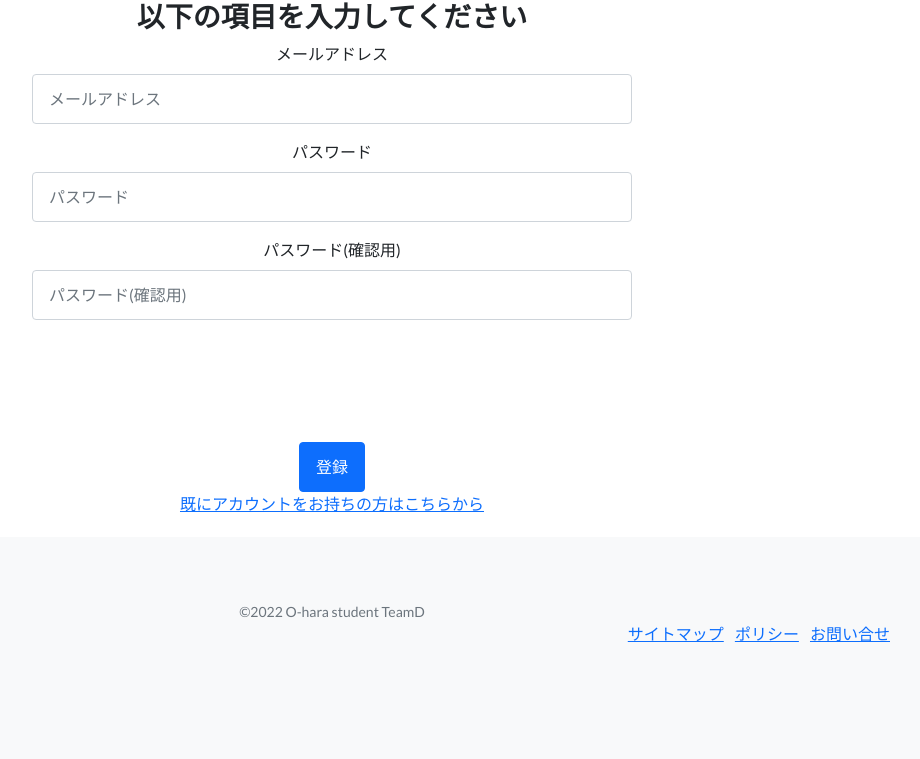
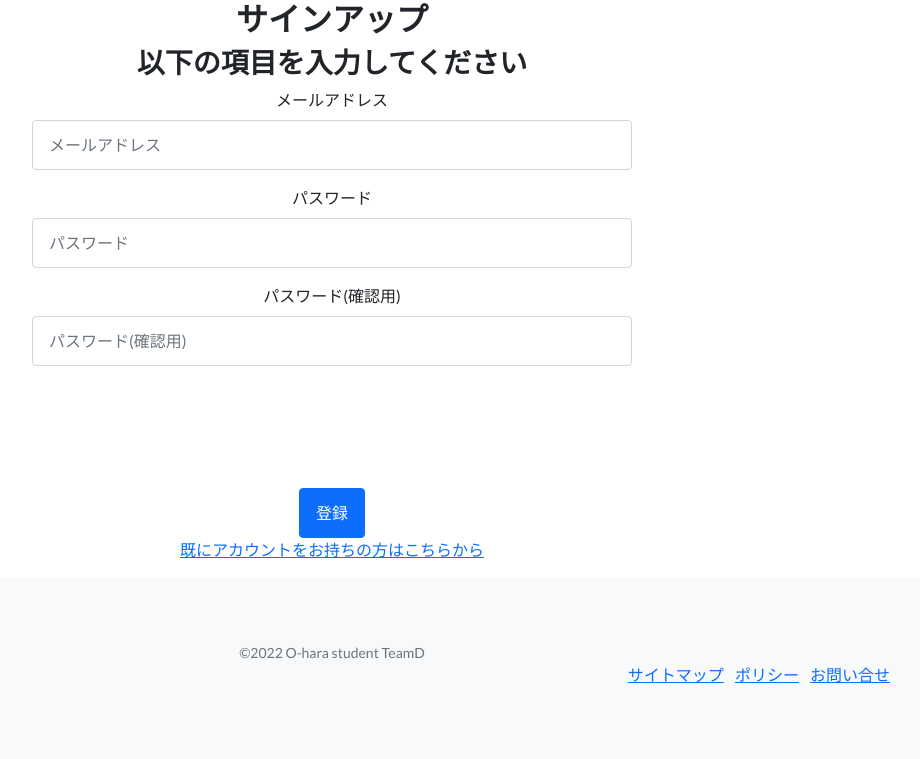
Before and after one commit to morihisa1235/plan_system, a Django app: page /accounts/signup/ in a window 1280 px wide. Shown: the part 82-841 px from the top of the page, without its empty margins (308-1228 px from the left). Before the commit the page ends 724 px from the top, so only its background shows below. Run offline with Django 3.2, Linux system fonts and the light colour scheme; some libraries are stand-ins or nearby versions.

Commit message:
Merge remote-tracking branch 'origin/master'

```diff
--- a/accounts/templates/account/signup.html
+++ b/accounts/templates/account/signup.html
@@ -9,6 +9,8 @@
 <div class="container">
     <form method="post" action="{% url 'account_signup' %}">
         {% csrf_token %}
+
+        <h2>サインアップ</h2>
 
         <h3>以下の項目を入力してください</h3>
 
```
